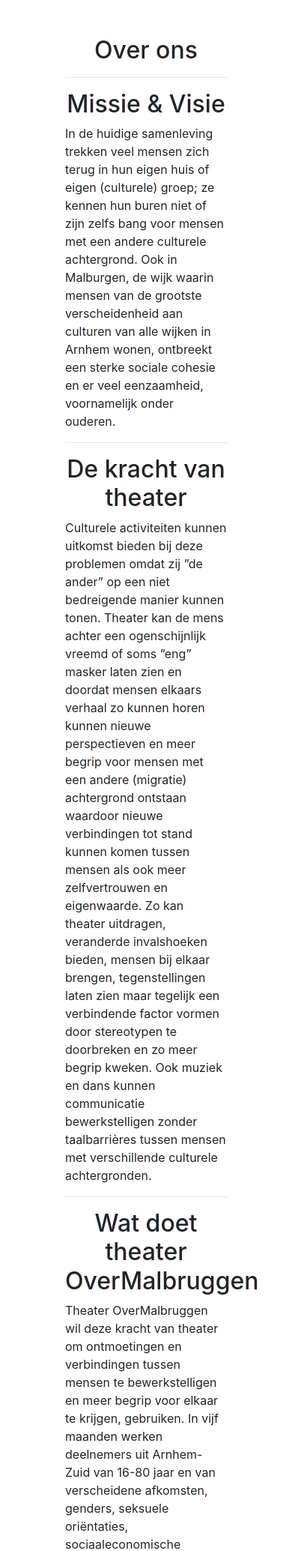
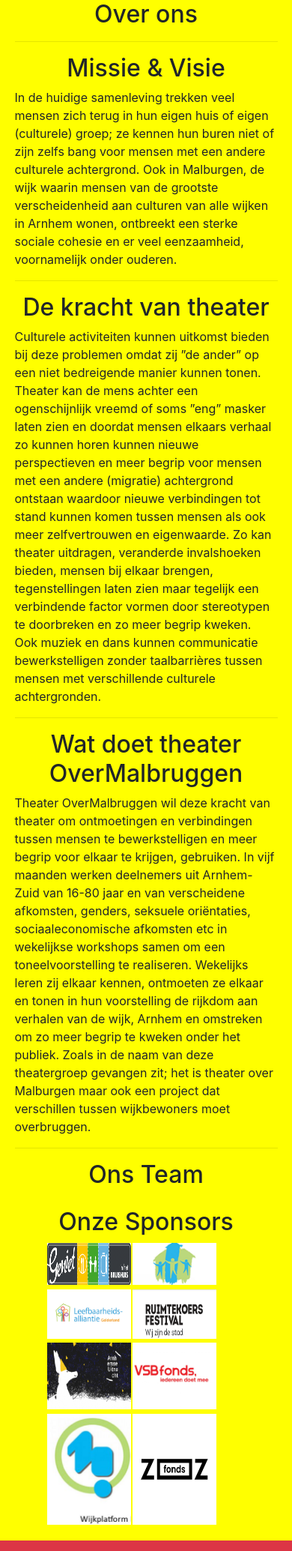
Before and after one commit to RealVlusion/OverMalbruggen, a PHP site: page /site/overons.php in a window 390 px wide; the page is wider, and only the part inside the window is pictured. Shown: the part 265-2334 px from the top of that part at 75% size. Run offline with PHP 8.4, Linux system fonts and the light colour scheme; data that the repository does not hold is empty; some libraries are stand-ins or nearby versions.

Commit message:
Responsive V1

```diff
--- a/css/styles.css
+++ b/css/styles.css
@@ -197,3 +197,102 @@ footer a:visited{
     margin-top: 0rem!important;
 }
 /*FOOTER END*/
+
+/*MEDIA QUERIES*/
+
+/* On screens that are 992px or less, set the background color to blue */
+@media screen and (max-width: 992px) {
+body{
+    background-color: green;
+}
+
+    .indexContent{
+        max-width: 100%;
+        padding: 0;
+    }
+
+    .indexIntro{
+        width: 90%;
+        padding: 0;
+    }
+
+    .indexContent{
+        max-width: 90%;
+    }
+
+    .flexItem{
+        width: 45%;
+        padding: 0.3rem;
+    }
+
+    .sponsorItem{
+        margin: 1px;
+        margin-bottom: 0.2rem;
+        max-width: 10rem;
+    }
+
+    .sponsorContainer{
+        width: 85%;
+        margin: auto;
+        padding: 1rem;
+    }
+
+    .teamContainer{
+        padding: 0;
+    }
+
+    .ticketForm{
+        padding: 0;
+        width: 85%;
+    }
+
+    #vrijwilliger{
+        padding-bottom: 2rem;
+    }
+
+}
+
+/* On screens that are 600px or less, set the background color to olive */
+@media screen and (max-width: 600px) {
+    body{
+        background-color: yellow;
+    }
+
+    .indexContent{
+        max-width: 100%;
+        padding: 0;
+    }
+
+    .indexIntro{
+        width: 90%;
+        padding: 0;
+    }
+
+    .indexContent{
+        max-width: 90%;
+    }
+
+    .flexItem{
+        width: 90%;
+    }
+
+    .sponsorItem{
+        margin: 1px;
+        margin-bottom: 0.3rem;
+        max-width: 7rem;
+    }
+
+    .teamContainer{
+        padding: 0;
+    }
+
+    .ticketForm{
+        padding: 0;
+        width: 85%;
+    }
+
+    #vrijwilliger{
+        padding-bottom: 2rem;
+    }
+
+}
--- a/includes/voorstelling.php
+++ b/includes/voorstelling.php
@@ -17,7 +17,7 @@ class Voorstelling {
         foreach ($voorstellingen as $voorstelling) {
             $html .= "<div class=\"text-center\">
                         <h3>{$voorstelling['voorstellingNaam']}</h3>
-                       <a href='voorstellingdetails.php?id={$voorstelling['voorstellingID']}'><img src=\"{$voorstelling['imagePath']}\"></a>
+                       <a href='voorstellingdetails.php?id={$voorstelling['voorstellingID']}'><img class=\"img-fluid\" src=\"{$voorstelling['imagePath']}\"></a>
                     </div>";
 
         }
@@ -31,7 +31,7 @@ class Voorstelling {
         foreach ($voorstellingen as $voorstelling) {
             $html .= "<div class=\"text-center\">
                         <h3>{$voorstelling['voorstellingNaam']}</h3>
-                       <a href='voorstellingdetails.php?id={$voorstelling['voorstellingID']}'><img src=\"{$voorstelling['imagePath']}\"></a>
+                       <a href='voorstellingdetails.php?id={$voorstelling['voorstellingID']}'><img class=\"img-fluid\" src=\"{$voorstelling['imagePath']}\"></a>
                     </div>
                     <a href='voorstellingen.php?id={$voorstelling['voorstellingID']}'>Verwijder</a>
                     <a href='editvoorstelling.php?editID={$voorstelling['voorstellingID']}'>Pas aan</a>";
--- a/site/gratisproefles.php
+++ b/site/gratisproefles.php
@@ -70,7 +70,7 @@
     <div class="indexContent">
 
         <section class="meedoenSection">
-            <div class="col">
+
 
                 <h5>Vanaf februari 2020 is het weer mogelijk om een proefles te komen bij Theatergroep OverMalbruggen. Sterker nog, deze maand mag je de hele maand vrijblijvend mee doen om te kijken of je vanaf maart met ons mee wil repeteren!</h5>
                 <h5>Schrijf je dus snel in voor een gratis proefles via onderstaande formulier in. Ook als je elders in Arnhem woont of net buiten de leeftijdscategorie valt ben je welkom!</h5>
--- a/site/vrijwilligerofstagewerk.php
+++ b/site/vrijwilligerofstagewerk.php
@@ -68,7 +68,7 @@
 
 <main class="ticketBody">
     <div class="indexContent">
-        <section class="meedoenSection">
+        <section class="meedoenSection" id="vrijwilliger">
             <div class="col">
                 <h2 class="centerText">Als vrijwilliger of stage/werk?</h2>
                 <h6>Wil je helpen met het productie proces, les komen geven in een kunstzinnige disipline zoals dans of muziek, tijdens de voorstellingen achter de bar staan? Voor de spelers koken? Helpen met licht en geluid? Kostuums? En ga zo maar door…!?</h6>
```
